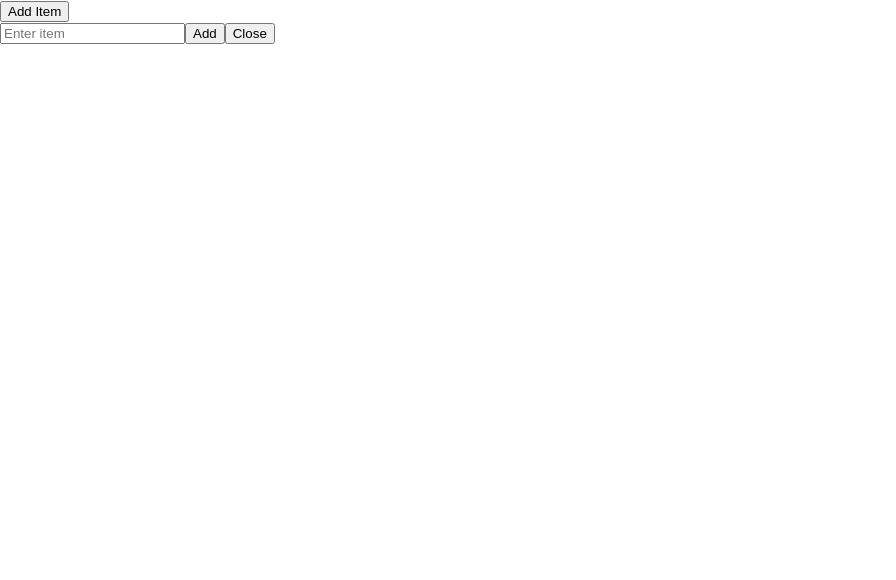
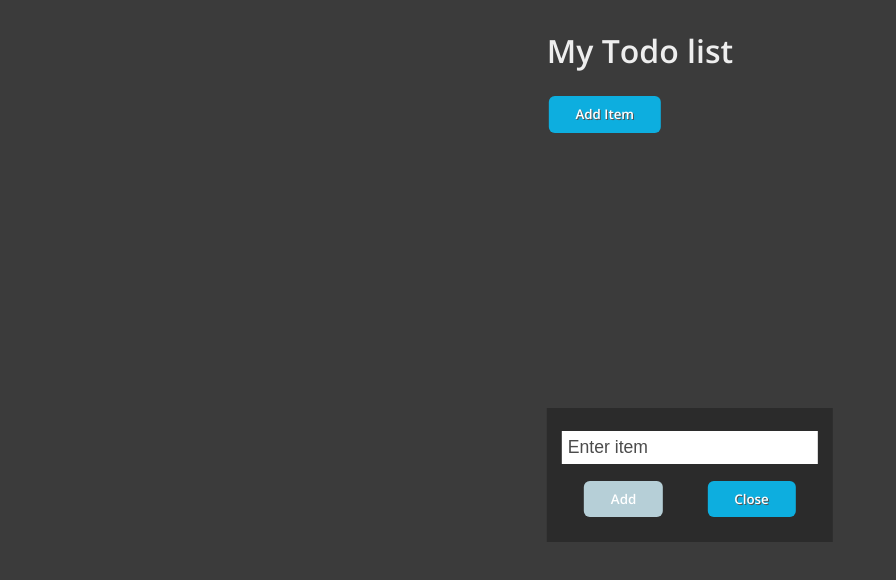
Before and after one commit to ChrisRaven/React-Todolist, a React (Create React App) app: page / in a window 1280 px wide. Both pictures are taken after a click on the button "Add Item". Shown: the top 580 px of the page, without its empty margins (0-896 px from the left). Built offline with nearby package versions, Linux system fonts and the light colour scheme.

Commit message:
Add styling
Switch to lass.
Add preventing from submitting empty tasks.

```diff
--- a/package.json
+++ b/package.json
@@ -9,6 +9,7 @@
     "react": "^18.1.0",
     "react-dom": "^18.1.0",
     "react-scripts": "5.0.1",
+    "sass": "^1.51.0",
     "web-vitals": "^2.1.4"
   },
   "scripts": {
--- a/public/index.html
+++ b/public/index.html
@@ -3,6 +3,9 @@
   <head>
     <meta charset="utf-8" />
     <title>Todolist</title>
+    <link rel="preconnect" href="https://fonts.googleapis.com">
+    <link rel="preconnect" href="https://fonts.gstatic.com" crossorigin>
+    <link href="https://fonts.googleapis.com/css2?family=Open+Sans:wght@400;600&display=swap" rel="stylesheet">
   </head>
   <body>
     <div id="root"></div>
--- a/src/App.js
+++ b/src/App.js
@@ -144,14 +144,10 @@ export default function App() {
 
   return (
     <div>
-      <button onClick={addItem}>Add Item</button>
+      <h1>My Todo list</h1>
+      <button onClick={addItem} className="add-item">Add Item</button>
       {rows}
       {formVisible && <ItemForm events={{addItemConfirm, editItemConfirm, hideForm}} formValues={formValues} />}
     </div>
   )
 }
-
-
-
-// TODO:
-// styling
--- a/src/Components/Item.js
+++ b/src/Components/Item.js
@@ -1,10 +1,12 @@
 export default function Item({values: {id, text}, events: {removeItem, editItem}}) {
 
   return (
-    <div id={id}>
-      <div>{text}</div>
-      <button onClick={(event) => removeItem(event, id)}>Remove</button>
-      <button onClick={(event) => editItem(event, id)}>Edit</button>
+    <div id={id} className="item">
+      <div className="item-text">{text}</div>
+      <span className="buttons-wrapper">
+        <button onClick={(event) => removeItem(event, id)}>Remove</button>
+        <button onClick={(event) => editItem(event, id)}>Edit</button>
+      </span>
     </div>
   )
 }
--- a/src/Components/ItemForm.js
+++ b/src/Components/ItemForm.js
@@ -1,20 +1,32 @@
+import { useState } from 'react'
+
 export default function ItemForm({events: {addItemConfirm, editItemConfirm, hideForm}, formValues: {id, text}}) {
+  const [value, setValue] = useState(text || '')
   const editing = id !== undefined
 
   return (
     <form>
-      <input name="text" id="text" placeholder="Enter item" defaultValue={text}></input>
+      <input
+        name="text"
+        id="text"
+        placeholder="Enter item"
+        defaultValue={text}
+        value={value}
+        onChange={event => setValue(event.target.value)}
+      ></input>
       {editing && <button
         onClick={(event) => editItemConfirm(event, {
           text: document.getElementById('text').value,
           id: id
         })}
+        disabled={value === ''}
       >Save</button>}
 
       {!editing && <button
         onClick={(event) => addItemConfirm(event, {
           text: document.getElementById('text').value
         })}
+        disabled={value === ''}
       >Add</button>}
       <button onClick={hideForm}>Close</button>
     </form>
--- a/src/index.css
+++ /dev/null
@@ -1,13 +0,0 @@
-body {
-  margin: 0;
-  font-family: -apple-system, BlinkMacSystemFont, 'Segoe UI', 'Roboto', 'Oxygen',
-    'Ubuntu', 'Cantarell', 'Fira Sans', 'Droid Sans', 'Helvetica Neue',
-    sans-serif;
-  -webkit-font-smoothing: antialiased;
-  -moz-osx-font-smoothing: grayscale;
-}
-
-code {
-  font-family: source-code-pro, Menlo, Monaco, Consolas, 'Courier New',
-    monospace;
-}
--- a/src/index.js
+++ b/src/index.js
@@ -1,6 +1,6 @@
 import React from 'react';
 import ReactDOM from 'react-dom/client';
-import './index.css';
+import './index.scss';
 import App from './App';
 
 
--- /dev/null
+++ b/src/index.scss
@@ -0,0 +1,95 @@
+body {
+  font-family: 'Open Sans';
+  position: relative;
+  background-color: rgb(59, 59, 59);
+  color: rgb(218, 216, 216);
+}
+
+#root {
+  position: absolute;
+  top: 0;
+  left: 50%;
+  transform: translateX(-50%);
+}
+
+h1 {
+  font-size: 2em;
+  color: #eee;
+}
+
+form {
+  width: 20vw;
+  height: 13vh;
+  position: absolute;
+  top: 50vh;
+  left: 0;
+  right: 0;
+  margin: auto;
+  display: flex;
+  flex-wrap: wrap;
+  justify-content: space-around;
+  padding: 15px;
+  align-content: space-around;
+  background-color: rgb(43, 43, 43);
+}
+
+form input {
+  font-size: 1.1em;
+  flex-basis: 100%;
+  padding: 6px;
+  border: none;
+  color: rgb(59, 59, 59);
+}
+
+::placeholder {
+  color: #4b4b4b;;
+}
+
+button {
+  background-color: #0daedf;
+  color: white;
+  border: none;
+  padding: 0.7em 2em;
+  font-family: 'Open Sans';
+  font-weight: bold;
+  border-radius: 6px;
+  margin: 2px;
+  cursor: pointer;
+  text-shadow: 1px 1px #535353;
+}
+
+button:disabled {
+  cursor: default;
+  color: white;
+  background-color: #b6cfd7;
+  text-shadow: none;
+}
+
+.add-item {
+  margin-bottom: 20px;
+}
+
+
+.item {
+  border: 1px solid rgb(80, 80, 80);
+  width: 30vw;
+  display: flex;
+  justify-content: space-between;
+  padding: 5px;
+  margin: 3px;
+  height: 5vh;
+}
+
+
+.item:hover {
+  background-color: hsl(10, 0%, 31%);
+}
+
+.item-text {
+  display: inline-block;
+  overflow-y: auto;
+}
+
+.buttons-wrapper {
+  min-width: 195px;
+}
```
Also changed, not shown: src/Components/Input.js (added), 1 other file (tests, documents, lock files or other folders).
